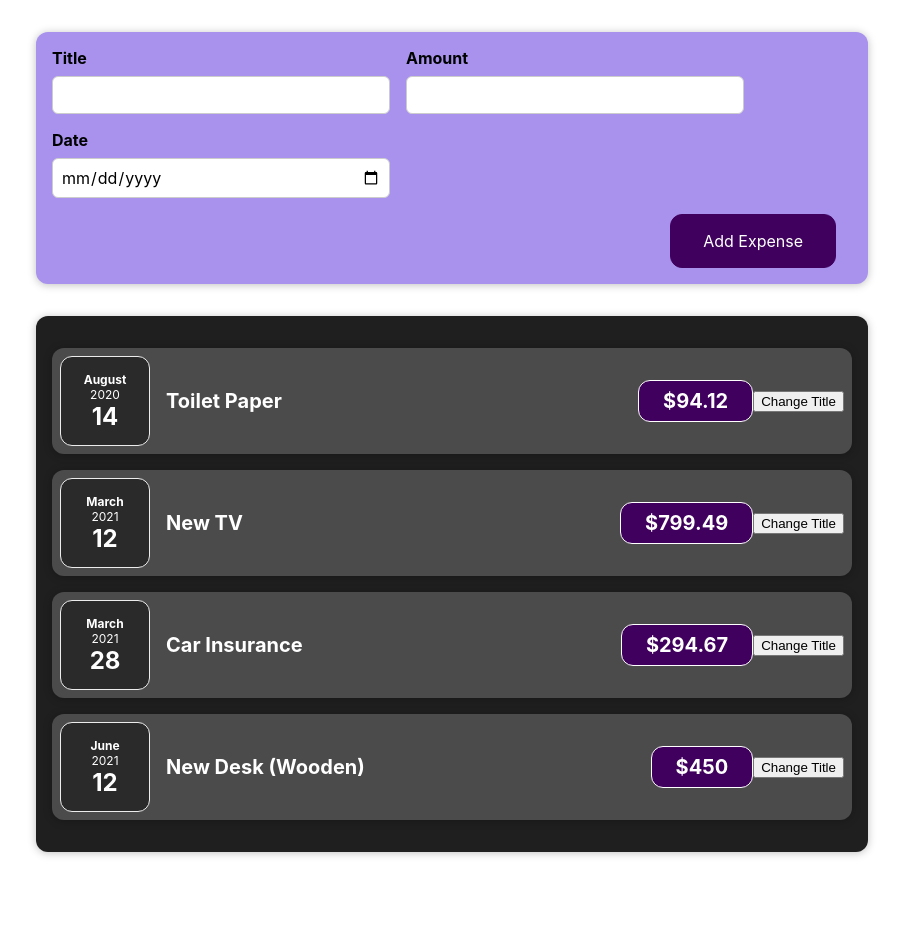
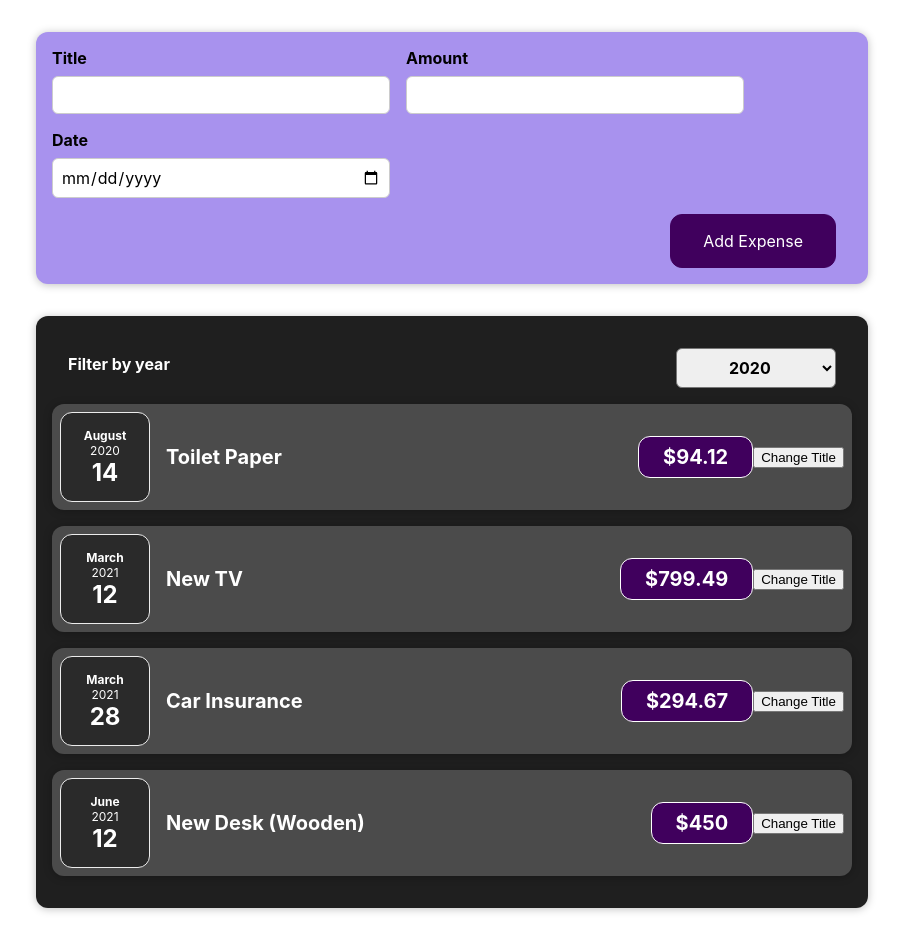
Before and after one commit to khaleelankoush/react-app-01, a React (Create React App) app: page / in a window 1280 px wide. Shown: the whole page, without its empty margins (188-1091 px from the left). Before the commit the page ends 884 px from the top, so only its background shows below. Built offline with nearby package versions, Linux system fonts and the light colour scheme.

Commit message:
Working with Events & State

```diff
--- a/src/App.js
+++ b/src/App.js
@@ -32,12 +32,17 @@
     },
   ];
 
+  const addExpenseHandler = (expense) => {
+    console.log("In App.js");
+    console.log(expense);
+  };
+
   return (
     <div>
-      <NewExpense />
+      <NewExpense onAddExpense={addExpenseHandler} />
       <Expenses items={expenses} />
     </div>
   );
-}
+};
 
 export default App;
--- a/src/components/Expenses/ExpenseDate.js
+++ b/src/components/Expenses/ExpenseDate.js
@@ -1,3 +1,5 @@
+import React from "react";
+
 import "./ExpenseDate.css";
 
 const ExpenseDate = (props) => {
@@ -12,6 +14,6 @@
       <div className="expense-date__day">{day}</div>
     </div>
   );
-}
+};
 
 export default ExpenseDate;
--- a/src/components/Expenses/Expenses.js
+++ b/src/components/Expenses/Expenses.js
@@ -1,10 +1,24 @@
-import "./Expenses.css";
+import React, { useState } from "react";
+
 import ExpenseItem from "./ExpenseItem";
 import Card from "../UI/Card";
+import ExpensesFilter from "./ExpensesFilter";
+import "./Expenses.css";
 
 const Expenses = (props) => {
+  const [filteredYear, setFilteredYear] = useState("2020");
+
+  const filterChangeHandler = (selectedYear) => {
+    setFilteredYear(selectedYear);
+  };
+
   return (
+    <div>
       <Card className="expenses">
+        <ExpensesFilter
+          selected={filteredYear}
+          onChangeFilter={filterChangeHandler}
+        />
         <ExpenseItem
           title={props.items[0].title}
           amount={props.items[0].amount}
@@ -26,7 +40,8 @@
           date={props.items[3].date}
         />
       </Card>
+    </div>
   );
-}
+};
 
 export default Expenses;
--- /dev/null
+++ b/src/components/Expenses/ExpensesFilter.css
@@ -0,0 +1,24 @@
+.expenses-filter {
+  color: white;
+  padding: 0 1rem;
+}
+
+.expenses-filter__control {
+  display: flex;
+  width: 100%;
+  align-items: center;
+  justify-content: space-between;
+  margin: 1rem 0;
+}
+
+.expenses-filter label {
+  font-weight: bold;
+  margin-bottom: 0.5rem;
+}
+
+.expenses-filter select {
+  font: inherit;
+  padding: 0.5rem 3rem;
+  font-weight: bold;
+  border-radius: 6px;
+}
--- /dev/null
+++ b/src/components/Expenses/ExpensesFilter.js
@@ -0,0 +1,25 @@
+import React from "react";
+
+import "./ExpensesFilter.css";
+
+const ExpensesFilter = (props) => {
+  const dropdownChangeHandler = (event) => {
+    props.onChangeFilter(event.target.value);
+  };
+
+  return (
+    <div className="expenses-filter">
+      <div className="expenses-filter__control">
+        <label>Filter by year</label>
+        <select value={props.selected} onChange={dropdownChangeHandler}>
+          <option value="2022">2022</option>
+          <option value="2021">2021</option>
+          <option value="2020">2020</option>
+          <option value="2019">2019</option>
+        </select>
+      </div>
+    </div>
+  );
+};
+
+export default ExpensesFilter;
--- a/src/components/NewExpense/ExpenseForm.js
+++ b/src/components/NewExpense/ExpenseForm.js
@@ -2,47 +2,69 @@
 
 import "./ExpenseForm.css";
 
-const ExpenseForm = () => {
-  // const [enteredTitle, setEnteredTitle] = useState("");
-  // const [enteredAmount, setEnteredAmount] = useState("");
-  // const [enteredDate, setEnteredDate] = useState("");
+const ExpenseForm = (props) => {
+  const [enteredTitle, setEnteredTitle] = useState("");
+  const [enteredAmount, setEnteredAmount] = useState("");
+  const [enteredDate, setEnteredDate] = useState("");
 
-  const [userInput, setUserInput] = useState({
-    enteredTitle: '',
-    enteredAmount: '',
-    enteredDate: '',
-  });
+  // const [userInput, setUserInput] = useState({
+  //   enteredTitle: '',
+  //   enteredAmount: '',
+  //   enteredDate: '',
+  // });
 
   const titleChangeHandler = (event) => {
-    // setEnteredTitle(event.target.value);
-    setUserInput({
-      ...userInput,
-      enteredTitle: event.target.value,
-    });
+    setEnteredTitle(event.target.value);
+    // setUserInput({
+    //   ...userInput,
+    //   enteredTitle: event.target.value,
+    // });
+    // setUserInput((prevState) => {
+    //   return { ...prevState, enteredTitle: event.target.value };
+    // });
   };
 
   const amountChangeHandler = (event) => {
-    // setEnteredAmount(event.target.value);
-    setUserInput({
-      ...userInput,
-      enteredAmount: event.target.value,
-    });
+    setEnteredAmount(event.target.value);
+    // setUserInput({
+    //   ...userInput,
+    //   enteredAmount: event.target.value,
+    // });
   };
 
   const dateChangeHandler = (event) => {
-    // setEnteredDate(event.target.value);
-    setUserInput({
-      ...userInput,
-      enteredDate: event.target.value,
-    });
+    setEnteredDate(event.target.value);
+    // setUserInput({
+    //   ...userInput,
+    //   enteredDate: event.target.value,
+    // });
+  };
+
+  const submitHandler = (event) => {
+    event.preventDefault();
+
+    const expenseData = {
+      title: enteredTitle,
+      amount: enteredAmount,
+      date: new Date(enteredDate),
+    };
+
+    props.onSaveExpenseData(expenseData);
+    setEnteredTitle("");
+    setEnteredAmount("");
+    setEnteredDate("");
   };
 
   return (
-    <form>
+    <form onSubmit={submitHandler}>
       <div className="new-expense__controls">
         <div className="new-expense__control">
           <label>Title</label>
-          <input type="text" onChange={titleChangeHandler} />
+          <input
+            type="text"
+            value={enteredTitle}
+            onChange={titleChangeHandler}
+          />
         </div>
         <div className="new-expense__control">
           <label>Amount</label>
@@ -50,6 +72,7 @@
             type="number"
             min="0.01"
             step="0.01"
+            value={enteredAmount}
             onChange={amountChangeHandler}
           />
         </div>
@@ -59,6 +82,7 @@
             type="date"
             min="2019-01-01"
             max="2022-12-31"
+            value={enteredDate}
             onChange={dateChangeHandler}
           />
         </div>
--- a/src/components/NewExpense/NewExpense.js
+++ b/src/components/NewExpense/NewExpense.js
@@ -1,14 +1,22 @@
 import React from "react";
 
 import ExpenseForm from "./ExpenseForm";
-import './NewExpense.css';
+import "./NewExpense.css";
 
-const NewExpense = () => {
-    return (
-        <div className="new-expense">
-            <ExpenseForm />
-        </div>
-    );
+const NewExpense = (props) => {
+  const saveExpenseDataHandler = (enteredExpenseData) => {
+    const expenseData = {
+      ...enteredExpenseData,
+      id: Math.random().toString(),
+    };
+    props.onAddExpense(expenseData);
+  };
+
+  return (
+    <div className="new-expense">
+      <ExpenseForm onSaveExpenseData={saveExpenseDataHandler} />
+    </div>
+  );
 };
 
 export default NewExpense;
```
Also changed, not shown: src/components/Expenses/ExpenseItem.js (+4 -4 lines), src/components/UI/Card.js (+4 -6 lines). Lines whose indentation alone changed are shown as unchanged.
